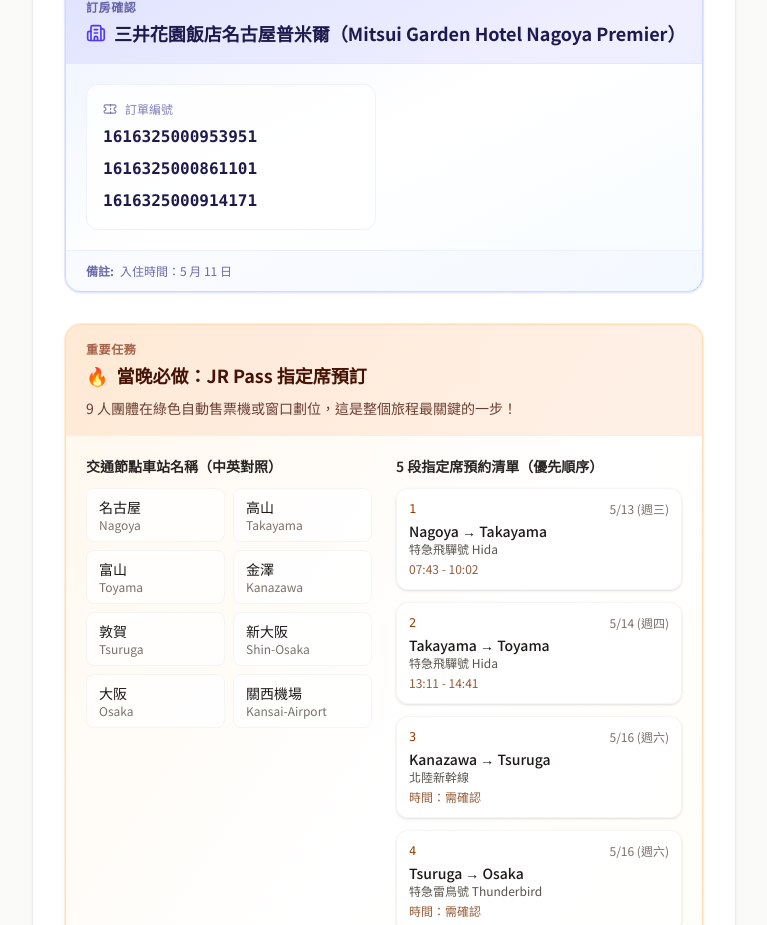
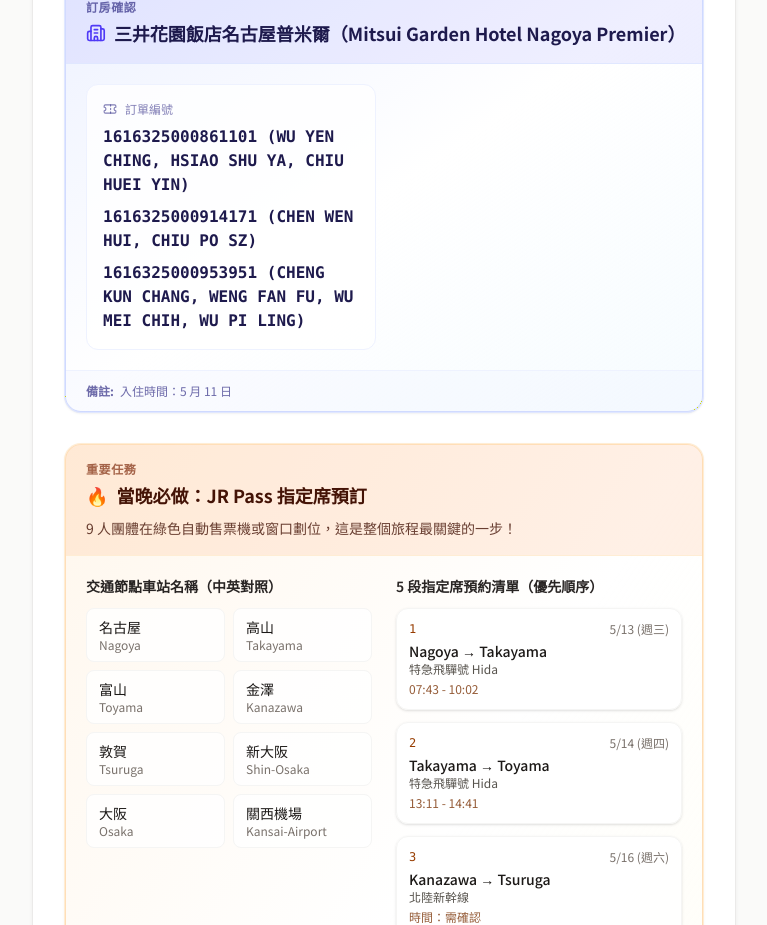
Before and after one commit to kuenjang/japantravel, a Next.js app: page / in a window 1280 px wide. Shown: the part 1760-2685 px from the top of the page, without its empty margins (256-1023 px from the left). Built offline with nearby package versions, Linux system fonts and the light colour scheme.

Commit message:
docs: add names back to Mitsui Garden Hotel orders as requested

```diff
--- a/src/data/chubu-trip.ts
+++ b/src/data/chubu-trip.ts
@@ -202,9 +202,9 @@ export const days: TripDay[] = [
         data: {
           hotel: "三井花園飯店名古屋普米爾（Mitsui Garden Hotel Nagoya Premier）",
           orderIds: [
-            "1616325000953951",
-            "1616325000861101",
-            "1616325000914171",
+            "1616325000861101 (WU YEN CHING, HSIAO SHU YA, CHIU HUEI YIN)",
+            "1616325000914171 (CHEN WEN HUI, CHIU PO SZ)",
+            "1616325000953951 (CHENG KUN CHANG, WENG FAN FU, WU MEI CHIH, WU PI LING)",
           ],
           note: "入住時間：5 月 11 日",
         },
```
